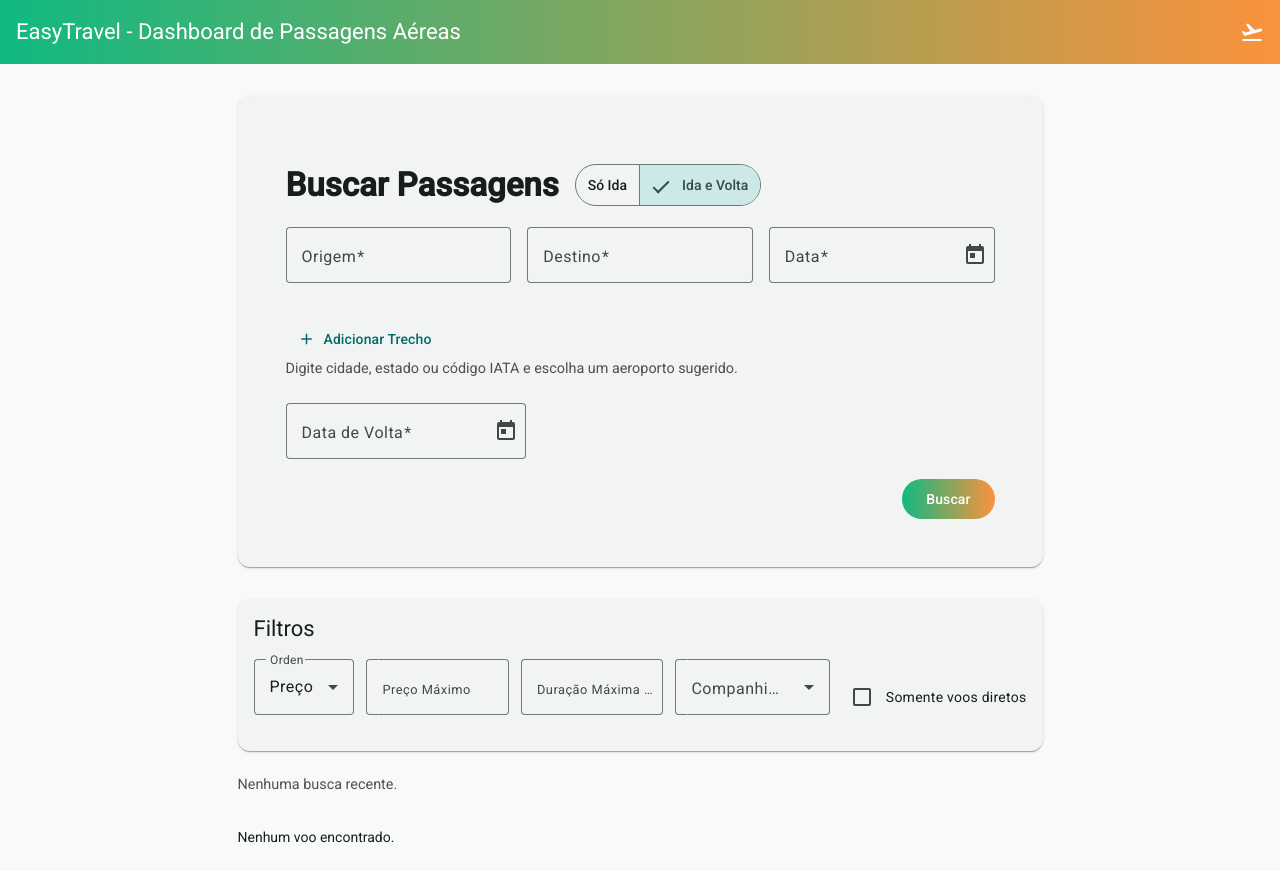
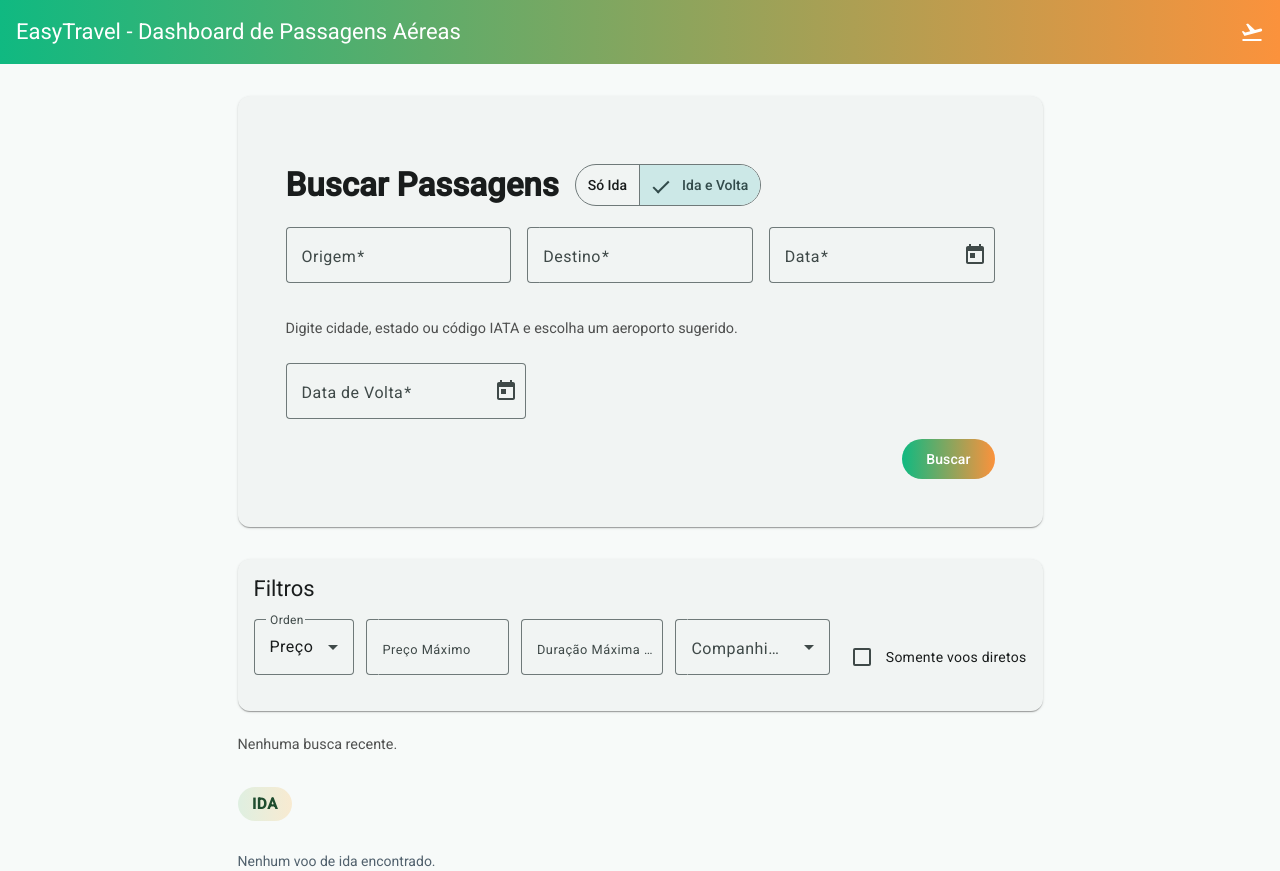
Before and after one commit to HenriqueDFernandes/EasyTravel-Dashboard, an Angular app in the folder easytravel-dashboard/: page / in a window 1280 px wide. Before the commit the page ends 847 px from the top, so only its background shows below. Built offline with nearby package versions, Linux system fonts and the light colour scheme.

Commit message:
feat(ui): separar resultados ida/volta e melhorar feedback de erro

```diff
--- a/easytravel-dashboard/src/app/app.component.html
+++ b/easytravel-dashboard/src/app/app.component.html
@@ -18,4 +18,4 @@
 <div *ngIf="isLoading" class="loading-container">
   <mat-progress-spinner mode="indeterminate"></mat-progress-spinner>
 </div>
-<app-flight-results *ngIf="!isLoading" [flights]="filteredFlights"></app-flight-results>
+<app-flight-results *ngIf="!isLoading" [results]="filteredResults"></app-flight-results>
--- a/easytravel-dashboard/src/app/app.component.ts
+++ b/easytravel-dashboard/src/app/app.component.ts
@@ -1,9 +1,11 @@
 import { Component, OnInit, OnDestroy, ChangeDetectorRef } from '@angular/core';
 import { CommonModule } from '@angular/common';
+import { HttpErrorResponse } from '@angular/common/http';
 import { MatToolbarModule } from '@angular/material/toolbar';
 import { MatIconModule } from '@angular/material/icon';
 import { MatProgressSpinnerModule } from '@angular/material/progress-spinner';
-import { Subject, finalize, takeUntil } from 'rxjs';
+import { MatSnackBar, MatSnackBarModule } from '@angular/material/snack-bar';
+import { Subject, TimeoutError, finalize, takeUntil } from 'rxjs';
 
 import { SearchFormComponent } from './components/search-form/search-form.component';
 import { FlightResultsComponent } from './components/flight-results/flight-results.component';
@@ -13,7 +15,7 @@ import { RecentSearchesComponent } from './components/recent-searches/recent-sea
 import { FlightService } from './services/flight.service';
 import { SearchHistoryService } from './services/search-history.service';
 
-import { Flight } from './models/flight.model';
+import { Flight, FlightSearchResults } from './models/flight.model';
 import { SearchQuery, RecentSearch } from './models/search.model';
 import { FlightFilters } from './models/filter.model';
 import { format } from 'date-fns';
@@ -27,6 +29,7 @@ import { ptBR } from 'date-fns/locale';
     MatToolbarModule,
     MatIconModule,
     MatProgressSpinnerModule,
+    MatSnackBarModule,
     SearchFormComponent,
     FlightResultsComponent,
     FilterPanelComponent,
@@ -40,7 +43,11 @@ export class AppComponent implements OnInit, OnDestroy {
   private activeSearchRequests = 0;
   private cdr: ChangeDetectorRef;
 
-  flights: Flight[] = [];
+  searchResults: FlightSearchResults = {
+    tripType: 'one-way',
+    outboundFlights: [],
+    returnFlights: [],
+  };
   recentSearches: RecentSearch[] = [];
   isLoading = false;
   sortBy = 'price';
@@ -56,13 +63,13 @@ export class AppComponent implements OnInit, OnDestroy {
   constructor(
     private flightService: FlightService,
     private searchHistoryService: SearchHistoryService,
+    private snackBar: MatSnackBar,
     cdr: ChangeDetectorRef
   ) {
     this.cdr = cdr;
   }
 
   ngOnInit(): void {
-    this.availableAirlines = this.flightService.getAvailableAirlines();
     this.searchHistoryService.searches$
       .pipe(takeUntil(this.destroy$))
       .subscribe(searches => {
@@ -100,12 +107,24 @@ export class AppComponent implements OnInit, OnDestroy {
         })
       )
       .subscribe({
-        next: (flights) => {
-          this.flights = flights;
-          this.availableAirlines = this.getAvailableAirlineOptions(flights);
+        next: (results) => {
+          this.searchResults = results;
+          const availableAirlines = this.getAvailableAirlineOptions([
+            ...results.outboundFlights,
+            ...results.returnFlights,
+          ]);
+
+          this.availableAirlines = availableAirlines;
+          this.filters = {
+            ...this.filters,
+            airlines: this.filters.airlines.filter((airline) =>
+              availableAirlines.some((available) => this.matchesSelectedAirline(available, [airline]))
+            ),
+          };
         },
         error: (error) => {
           console.error('Erro ao buscar voos:', error);
+          this.showSearchError(error);
         }
       });
   }
@@ -127,35 +146,17 @@ export class AppComponent implements OnInit, OnDestroy {
     this.searchHistoryService.removeSearch(id);
   }
 
-  get filteredFlights(): Flight[] {
-    const stages = this.getFilterDebugStages(this.flights);
-
-    return stages.afterDirectFilter
-      .slice()
-      .sort((a, b) => {
-        switch (this.sortBy) {
-          case 'price':
-            return a.price - b.price;
-          case 'duration':
-            return this.getDurationInMinutes(a.duration) - this.getDurationInMinutes(b.duration);
-          case 'departure':
-            return a.departure.localeCompare(b.departure);
-          default:
-            return 0;
-        }
-      });
+  // Aplica os filtros atuais em cada direcao sem misturar ida e volta na interface.
+  get filteredResults(): FlightSearchResults {
+    return {
+      tripType: this.searchResults.tripType,
+      outboundFlights: this.filterAndSortFlights(this.searchResults.outboundFlights),
+      returnFlights: this.filterAndSortFlights(this.searchResults.returnFlights),
+    };
   }
 
-  private getFilterDebugStages(sourceFlights: Flight[]): {
-    total: number;
-    afterPriceCount: number;
-    afterDurationCount: number;
-    afterAirlineCount: number;
-    afterDirectCount: number;
-    filters: FlightFilters;
-    sampleAfterDirect: Flight | null;
-    afterDirectFilter: Flight[];
-  } {
+  // Reaproveita a mesma regra de filtros e ordenacao para cada bloco de resultados.
+  private filterAndSortFlights(sourceFlights: Flight[]): Flight[] {
     const afterPrice = sourceFlights.filter(
       (flight) => this.filters.maxPrice == null || flight.price <= this.filters.maxPrice
     );
@@ -172,21 +173,24 @@ export class AppComponent implements OnInit, OnDestroy {
       (flight) => !this.filters.directFlightsOnly || flight.stops === 0
     );
 
-    return {
-      total: sourceFlights.length,
-      afterPriceCount: afterPrice.length,
-      afterDurationCount: afterDuration.length,
-      afterAirlineCount: afterAirline.length,
-      afterDirectCount: afterDirectFilter.length,
-      filters: { ...this.filters },
-      sampleAfterDirect: afterDirectFilter[0] ?? null,
-      afterDirectFilter,
-    };
+    return afterDirectFilter
+      .slice()
+      .sort((a, b) => {
+        switch (this.sortBy) {
+          case 'price':
+            return a.price - b.price;
+          case 'duration':
+            return this.getDurationInMinutes(a.duration) - this.getDurationInMinutes(b.duration);
+          case 'departure':
+            return a.departure.localeCompare(b.departure);
+          default:
+            return 0;
+        }
+      });
   }
 
   private getAvailableAirlineOptions(flights: Flight[]): string[] {
-    const merged = [...this.flightService.getAvailableAirlines(), ...flights.map((flight) => flight.airline)];
-    return Array.from(new Set(merged)).sort((a, b) => a.localeCompare(b));
+    return Array.from(new Set(flights.map((flight) => flight.airline))).sort((a, b) => a.localeCompare(b));
   }
 
   private matchesSelectedAirline(flightAirline: string, selectedAirlines: string[]): boolean {
@@ -216,4 +220,86 @@ export class AppComponent implements OnInit, OnDestroy {
 
     return (hours * 60) + minutes;
   }
+
+  private showSearchError(error: unknown): void {
+    const statusCode = this.getErrorStatusCode(error);
+    const statusMessage = this.getErrorMessage(error, statusCode);
+
+    this.snackBar.open(`Erro ${statusCode}: ${statusMessage}`, 'Fechar', {
+      duration: 5000,
+      horizontalPosition: 'right',
+      verticalPosition: 'bottom',
+      panelClass: ['app-error-snackbar'],
+    });
+  }
+
+  private getErrorStatusCode(error: unknown): number {
+    if (error instanceof TimeoutError) {
+      return 408;
+    }
+
+    if (error instanceof HttpErrorResponse) {
+      return error.status || 500;
+    }
+
+    return 500;
+  }
+
+  private getErrorStatusMessage(statusCode: number): string {
+    switch (statusCode) {
+      case 0:
+        return 'Sem resposta do servidor';
+      case 400:
+        return 'Requisição inválida';
+      case 401:
+        return 'Não autorizado';
+      case 403:
+        return 'Acesso negado';
+      case 404:
+        return 'Recurso não encontrado';
+      case 408:
+        return 'Tempo de resposta esgotado';
+      case 429:
+        return 'Limite de requisições excedido';
+      case 500:
+        return 'Erro interno do servidor';
+      case 502:
+        return 'Falha no provedor de voos';
+      case 503:
+        return 'Serviço indisponível';
+      case 504:
+        return 'Tempo limite do servidor';
+      default:
+        return 'Falha ao buscar voos';
+    }
+  }
+
+  private getErrorMessage(error: unknown, statusCode: number): string {
+    if (error instanceof HttpErrorResponse) {
+      const backendMessage = this.extractBackendMessage(error.error);
+
+      if (backendMessage) {
+        return backendMessage;
+      }
+    }
+
+    return this.getErrorStatusMessage(statusCode);
+  }
+
+  private extractBackendMessage(payload: unknown): string | null {
+    if (!payload) {
+      return null;
+    }
+
+    if (typeof payload === 'string') {
+      return payload.trim() || null;
+    }
+
+    if (typeof payload === 'object' && 'message' in payload) {
+      const message = payload.message;
+      return typeof message === 'string' && message.trim() ? message.trim() : null;
+    }
+
+    return null;
+  }
 }
--- a/easytravel-dashboard/src/app/components/flight-results/flight-results.component.html
+++ b/easytravel-dashboard/src/app/components/flight-results/flight-results.component.html
@@ -1,13 +1,16 @@
-<div *ngIf="flights.length === 0">
-  <p>Nenhum voo encontrado.</p>
+<section class="results-section">
+  <div class="section-title">Ida</div>
+
+  <div *ngIf="getSectionFlights('outbound').length === 0" class="empty-state">
+    <p>Nenhum voo de ida encontrado.</p>
   </div>
 
-<div *ngFor="let flight of flights" class="flight-card">
+  <div *ngFor="let flight of getSectionFlights('outbound')" class="flight-card">
     <mat-card>
       <mat-card-title>{{ flight.origin }} → {{ flight.destination }}</mat-card-title>
       <mat-card-content>
         <div class="flight-info">
-        <span><mat-icon>flight</mat-icon> {{ flight.airline }}</span>
+          <span><mat-icon>flight_takeoff</mat-icon> {{ flight.airline }}</span>
           <span><mat-icon>schedule</mat-icon> {{ flight.duration }}</span>
           <span><mat-icon>attach_money</mat-icon> {{ flight.price | currency:'BRL' }}</span>
           <span><mat-icon>airline_stops</mat-icon> {{ flight.stops }} escala(s)</span>
@@ -16,3 +19,27 @@
       </mat-card-content>
     </mat-card>
   </div>
+</section>
+
+<section *ngIf="results.tripType === 'round-trip'" class="results-section">
+  <div class="section-title">Volta</div>
+
+  <div *ngIf="getSectionFlights('return').length === 0" class="empty-state">
+    <p>Nenhum voo de volta encontrado.</p>
+  </div>
+
+  <div *ngFor="let flight of getSectionFlights('return')" class="flight-card">
+    <mat-card>
+      <mat-card-title>{{ flight.origin }} → {{ flight.destination }}</mat-card-title>
+      <mat-card-content>
+        <div class="flight-info">
+          <span><mat-icon>flight_land</mat-icon> {{ flight.airline }}</span>
+          <span><mat-icon>schedule</mat-icon> {{ flight.duration }}</span>
+          <span><mat-icon>attach_money</mat-icon> {{ flight.price | currency:'BRL' }}</span>
+          <span><mat-icon>airline_stops</mat-icon> {{ flight.stops }} escala(s)</span>
+          <span><mat-icon>calendar_today</mat-icon> {{ flight.departure | date:'short' }} - {{ flight.arrival | date:'short' }}</span>
+        </div>
+      </mat-card-content>
+    </mat-card>
+  </div>
+</section>
--- a/easytravel-dashboard/src/app/components/flight-results/flight-results.component.scss
+++ b/easytravel-dashboard/src/app/components/flight-results/flight-results.component.scss
@@ -17,6 +17,29 @@
 
 .flight-card {
   margin-bottom: 1.5rem;
+}
+
+.results-section {
+  margin-bottom: 2rem;
+}
+
+.section-title {
+  display: inline-flex;
+  align-items: center;
+  margin-bottom: 1rem;
+  padding: 0.45rem 0.9rem;
+  border-radius: 999px;
+  background: linear-gradient(90deg, rgba(76, 175, 80, 0.14), rgba(255, 152, 0, 0.16));
+  color: #1f4d2f;
+  font-size: 0.95rem;
+  font-weight: 700;
+  letter-spacing: 0.04em;
+  text-transform: uppercase;
+}
+
+.empty-state {
+  margin-bottom: 1rem;
+  color: #51616d;
 }
 
 .flight-info {
--- a/easytravel-dashboard/src/app/components/flight-results/flight-results.component.ts
+++ b/easytravel-dashboard/src/app/components/flight-results/flight-results.component.ts
@@ -3,7 +3,7 @@ import { CommonModule } from '@angular/common';
 import { MatCardModule } from '@angular/material/card';
 import { MatButtonModule } from '@angular/material/button';
 import { MatIconModule } from '@angular/material/icon';
-import { Flight } from '../../models/flight.model';
+import { Flight, FlightSearchResults } from '../../models/flight.model';
 
 @Component({
   selector: 'app-flight-results',
@@ -18,5 +18,14 @@ import { Flight } from '../../models/flight.model';
   styleUrls: ['./flight-results.component.scss']
 })
 export class FlightResultsComponent {
-  @Input() flights: Flight[] = [];
+  @Input() results: FlightSearchResults = {
+    tripType: 'one-way',
+    outboundFlights: [],
+    returnFlights: [],
+  };
+
+  // Exibe a lista correspondente ao bloco de resultados recebido no template.
+  getSectionFlights(direction: 'outbound' | 'return'): Flight[] {
+    return direction === 'outbound' ? this.results.outboundFlights : this.results.returnFlights;
+  }
 }
--- a/easytravel-dashboard/src/app/components/search-form/search-form.component.html
+++ b/easytravel-dashboard/src/app/components/search-form/search-form.component.html
@@ -51,14 +51,8 @@
             <mat-datepicker-toggle matSuffix [for]="picker"></mat-datepicker-toggle>
             <mat-datepicker #picker></mat-datepicker>
           </mat-form-field>
-          <button mat-icon-button color="warn" type="button" (click)="removeSegment(i)" *ngIf="segments.length > 1">
-            <mat-icon>remove_circle</mat-icon>
-          </button>
         </div>
       </div>
-      <button mat-button color="primary" type="button" (click)="addSegment()">
-        <mat-icon>add</mat-icon> Adicionar Trecho
-      </button>
       <p class="airport-helper-text">Digite cidade, estado ou código IATA e escolha um aeroporto sugerido.</p>
       <div *ngIf="tripType === 'round-trip'">
         <mat-form-field appearance="outline">
--- a/easytravel-dashboard/src/app/components/search-form/search-form.component.ts
+++ b/easytravel-dashboard/src/app/components/search-form/search-form.component.ts
@@ -137,18 +137,6 @@ export class SearchFormComponent {
     };
   }
 
-  addSegment(): void {
-    const lastSegment = this.segments.at(this.segments.length - 1);
-    const lastDestination = lastSegment.get('destination')?.value || '';
-    this.segments.push(this.createSegment(lastDestination, ''));
-  }
-
-  removeSegment(index: number): void {
-    if (this.segments.length > 1) {
-      this.segments.removeAt(index);
-    }
-  }
-
   normalizeAirportCode(index: number, controlName: 'origin' | 'destination'): void {
     const control = this.segments.at(index).get(controlName);
     const normalizedValue = (control?.value ?? '').toString().trim().toUpperCase();
--- a/easytravel-dashboard/src/styles.scss
+++ b/easytravel-dashboard/src/styles.scss
@@ -36,4 +36,10 @@ body {
   margin: 0;
   height: 100%;
 }
+
+.app-error-snackbar {
+  --mdc-snackbar-container-color: #8b1e1e;
+  --mdc-snackbar-supporting-text-color: #fff7f7;
+  --mat-snack-bar-button-color: #ffd6d6;
+}
 /* You can add global styles to this file, and also import other style files */
--- a/easytravel-dashboard/tsconfig.json
+++ b/easytravel-dashboard/tsconfig.json
@@ -8,6 +8,7 @@
     "noPropertyAccessFromIndexSignature": true,
     "noImplicitReturns": true,
     "noFallthroughCasesInSwitch": true,
+    "ignoreDeprecations": "6.0",
     "skipLibCheck": true,
     "isolatedModules": true,
     "experimentalDecorators": true,
```
Lines whose indentation alone changed are shown as unchanged.
